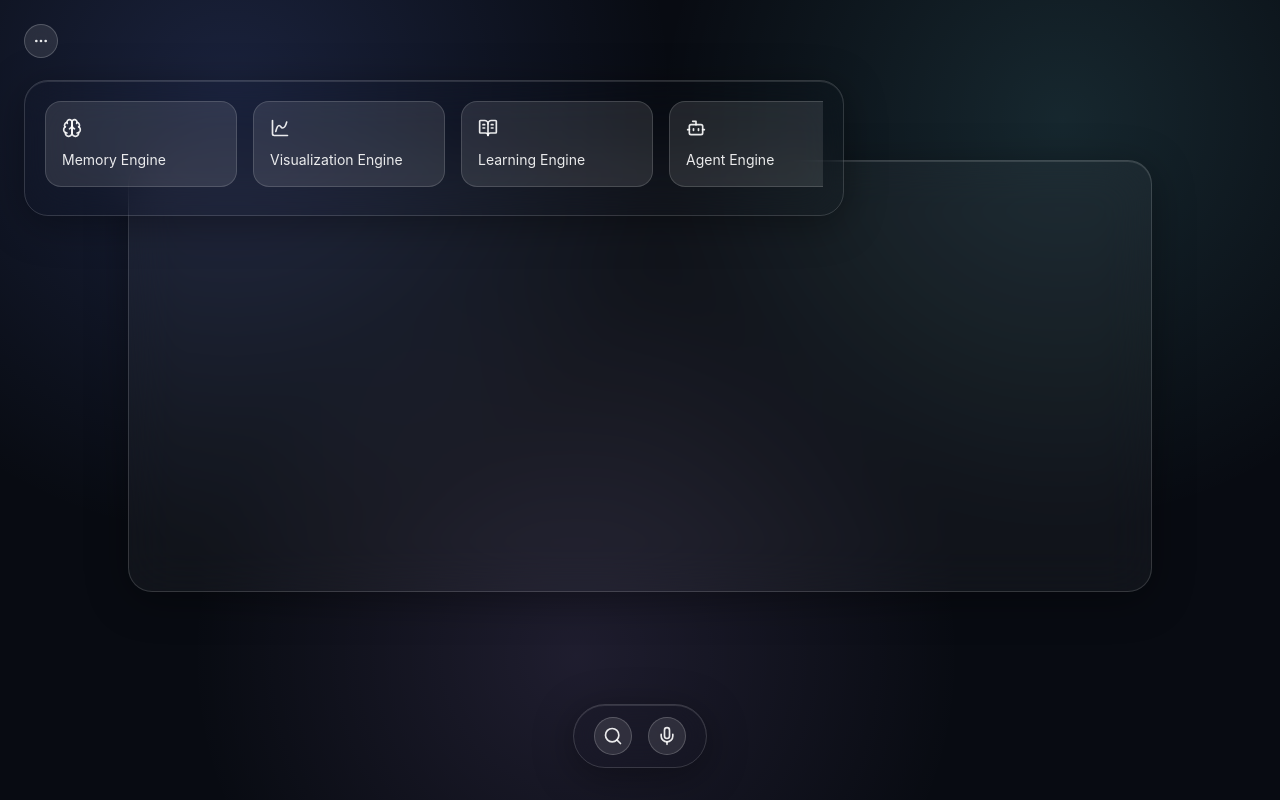
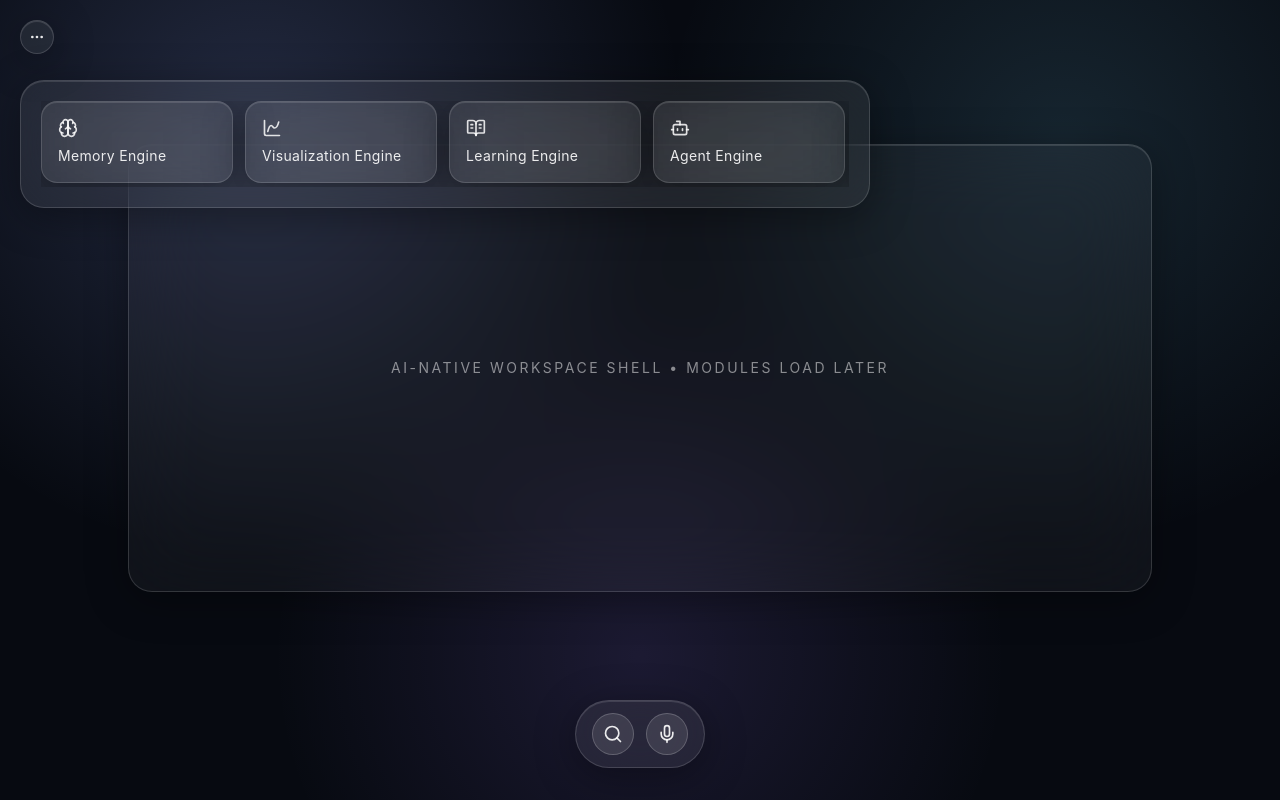
Before and after one commit to kartik-009-k/lalalalaalalalalalalalaaallaaaa, a React (Vite) app: page / in a window 1280 px wide. Both pictures are taken after a click on the button 41 px from the left and 41 px from the top of the page. Built offline with nearby package versions, Linux system fonts and the light colour scheme.

Commit message:
Polish shell into minimal glass-first UI with animated dock and engine carousel

```diff
--- a/src/App.jsx
+++ b/src/App.jsx
@@ -10,14 +10,14 @@ export default function App() {
   const [engineOpen, setEngineOpen] = useState(false)
 
   return (
-    <div className="relative min-h-screen overflow-hidden bg-[#080b12] text-white">
-      <div className="pointer-events-none absolute inset-0 bg-[radial-gradient(circle_at_18%_12%,rgba(110,140,255,0.18),transparent_35%),radial-gradient(circle_at_83%_15%,rgba(126,245,255,0.12),transparent_32%),radial-gradient(circle_at_45%_82%,rgba(196,160,255,0.12),transparent_40%)]" />
+    <div className="relative min-h-screen overflow-hidden bg-[#070a11] text-white">
+      <div className="pointer-events-none absolute inset-0 bg-[radial-gradient(circle_at_20%_16%,rgba(147,170,255,0.2),transparent_35%),radial-gradient(circle_at_83%_18%,rgba(126,220,255,0.13),transparent_32%),radial-gradient(circle_at_50%_82%,rgba(157,124,255,0.14),transparent_40%)]" />
 
       <motion.button
-        whileTap={{ scale: 0.94 }}
+        whileTap={{ scale: 0.95 }}
         whileHover={{ y: -1 }}
         onClick={() => setEngineOpen((v) => !v)}
-        className="absolute left-6 top-6 z-30 rounded-full border border-white/20 bg-white/10 p-2 backdrop-blur-lg"
+        className="glass-surface absolute left-5 top-5 z-40 rounded-full p-2"
         aria-label="Toggle engines"
       >
         <MoreHorizontal className="h-4 w-4 text-white/90" />
@@ -25,31 +25,33 @@ export default function App() {
 
       <EngineDirectory open={engineOpen} />
 
-      <main className="relative z-10 flex min-h-screen flex-col items-center justify-center px-6 pb-36 pt-24">
+      <main className="relative z-10 flex min-h-screen flex-col items-center justify-center px-6 pb-36 pt-20">
         <motion.div
-          initial={{ opacity: 0, y: 14 }}
+          initial={{ opacity: 0, y: 10 }}
           animate={{ opacity: 1, y: 0 }}
-          transition={{ duration: 0.65 }}
+          transition={{ duration: 0.7, ease: 'easeOut' }}
           className="w-full max-w-5xl"
         >
-          <GlassPanel className="mx-auto h-[54vh] max-h-[560px] min-h-[360px] w-full bg-white/[0.04]" />
+          <GlassPanel className="mx-auto flex h-[56vh] min-h-[360px] w-full items-center justify-center bg-white/[0.04] px-6">
+            <p className="text-center text-sm tracking-[0.18em] text-white/50">AI-NATIVE WORKSPACE SHELL • MODULES LOAD LATER</p>
+          </GlassPanel>
         </motion.div>
 
-        <div className="fixed bottom-8 left-1/2 z-40 -translate-x-1/2">
+        <div className="fixed bottom-8 left-1/2 z-50 -translate-x-1/2">
           <AnimatePresence>
             {searchOpen && (
               <motion.div
-                initial={{ opacity: 0, y: 20, scale: 0.9 }}
+                initial={{ opacity: 0, y: 20, scale: 0.92 }}
                 animate={{ opacity: 1, y: 0, scale: 1 }}
-                exit={{ opacity: 0, y: 10, scale: 0.95 }}
-                transition={{ duration: 0.35, ease: 'easeOut' }}
+                exit={{ opacity: 0, y: 10, scale: 0.97 }}
+                transition={{ duration: 0.35, ease: [0.25, 1, 0.5, 1] }}
                 className="mb-4"
               >
-                <GlassPanel className="w-[min(86vw,640px)] px-4 py-3">
+                <GlassPanel className="w-[min(88vw,660px)] rounded-2xl px-4 py-3">
                   <input
                     autoFocus
-                    placeholder="Search your workspace intelligence..."
-                    className="w-full bg-transparent text-sm text-white/90 outline-none placeholder:text-white/50 focus:text-white"
+                    placeholder="Search your workspace..."
+                    className="w-full bg-transparent text-sm text-white/85 outline-none placeholder:text-white/45 focus:text-white"
                   />
                 </GlassPanel>
               </motion.div>
--- a/src/components/BottomDock.jsx
+++ b/src/components/BottomDock.jsx
@@ -4,19 +4,12 @@ import GlassPanel from './GlassPanel'
 
 export default function BottomDock({ searchOpen, onToggleSearch }) {
   return (
-    <motion.div animate={{ y: searchOpen ? -8 : 0 }} transition={{ duration: 0.35 }}>
-      <GlassPanel className="mx-auto flex items-center gap-4 px-5 py-3 rounded-full">
-        <button
-          onClick={onToggleSearch}
-          className="rounded-full border border-white/20 bg-white/10 p-2 text-white/90 transition hover:scale-105 hover:bg-white/20"
-          aria-label="Toggle search"
-        >
+    <motion.div animate={{ y: searchOpen ? -10 : 0 }} transition={{ duration: 0.35, ease: 'easeOut' }}>
+      <GlassPanel className="mx-auto flex items-center gap-3 rounded-full px-4 py-3">
+        <button onClick={onToggleSearch} className="glass-button p-2.5" aria-label="Toggle search">
           <Search className="h-5 w-5" />
         </button>
-        <button
-          className="rounded-full border border-white/20 bg-white/10 p-2 text-white/90 transition hover:scale-105 hover:bg-white/20"
-          aria-label="Voice"
-        >
+        <button className="glass-button p-2.5" aria-label="Voice">
           <Mic className="h-5 w-5" />
         </button>
       </GlassPanel>
--- a/src/components/EngineDirectory.jsx
+++ b/src/components/EngineDirectory.jsx
@@ -16,27 +16,27 @@ export default function EngineDirectory({ open }) {
     <AnimatePresence>
       {open && (
         <motion.div
-          initial={{ opacity: 0, y: -12, scale: 0.98 }}
+          initial={{ opacity: 0, y: -18, scale: 0.98 }}
           animate={{ opacity: 1, y: 0, scale: 1 }}
-          exit={{ opacity: 0, y: -10, scale: 0.98 }}
-          transition={{ duration: 0.35, ease: 'easeOut' }}
-          className="absolute top-20 left-6 z-20"
+          exit={{ opacity: 0, y: -12, scale: 0.98 }}
+          transition={{ duration: 0.38, ease: [0.25, 1, 0.5, 1] }}
+          className="absolute left-5 top-20 z-30"
         >
-          <GlassPanel className="w-[min(88vw,820px)] p-4 md:p-5">
-            <div className="flex gap-4 overflow-x-auto pb-2">
+          <GlassPanel className="w-[min(90vw,850px)] p-4 md:p-5">
+            <div className="flex gap-3 overflow-x-auto pb-1">
               {engines.map((engine, index) => {
                 const Icon = engine.icon
                 return (
                   <motion.div
                     key={engine.name}
-                    initial={{ opacity: 0, y: 10 }}
+                    initial={{ opacity: 0, y: 12 }}
                     animate={{ opacity: 1, y: 0 }}
-                    transition={{ delay: 0.05 * index, duration: 0.3 }}
-                    whileHover={{ y: -6, scale: 1.02 }}
-                    className="min-w-48 rounded-2xl border border-white/15 bg-white/10 p-4"
+                    transition={{ delay: 0.05 * index, duration: 0.35 }}
+                    whileHover={{ y: -5 }}
+                    className="glass-surface min-w-48 rounded-2xl p-4"
                   >
-                    <Icon className="mb-3 h-5 w-5 text-white/90" />
-                    <p className="text-sm text-white/90">{engine.name}</p>
+                    <Icon className="mb-2 h-5 w-5 text-white/85" />
+                    <p className="text-sm tracking-wide text-white/90">{engine.name}</p>
                   </motion.div>
                 )
               })}
--- a/src/components/GlassPanel.jsx
+++ b/src/components/GlassPanel.jsx
@@ -1,9 +1,3 @@
 export default function GlassPanel({ className = '', children }) {
-  return (
-    <div
-      className={`backdrop-blur-xl bg-white/8 border border-white/15 shadow-glass rounded-3xl ${className}`}
-    >
-      {children}
-    </div>
-  )
+  return <div className={`glass-surface rounded-3xl ${className}`}>{children}</div>
 }
--- a/src/styles.css
+++ b/src/styles.css
@@ -2,8 +2,21 @@
 @tailwind components;
 @tailwind utilities;
 
-:root { color-scheme: dark; }
+:root {
+  color-scheme: dark;
+}
 
 body {
   font-family: Inter, ui-sans-serif, system-ui, -apple-system, Segoe UI, Roboto, Helvetica, Arial, sans-serif;
+  background: #070a11;
 }
+
+@layer components {
+  .glass-surface {
+    @apply border border-white/15 bg-white/[0.07] backdrop-blur-2xl shadow-glass;
+  }
+
+  .glass-button {
+    @apply rounded-full border border-white/20 bg-white/10 text-white/90 transition duration-200 hover:bg-white/20 hover:scale-[1.04] active:scale-95;
+  }
+}
```
